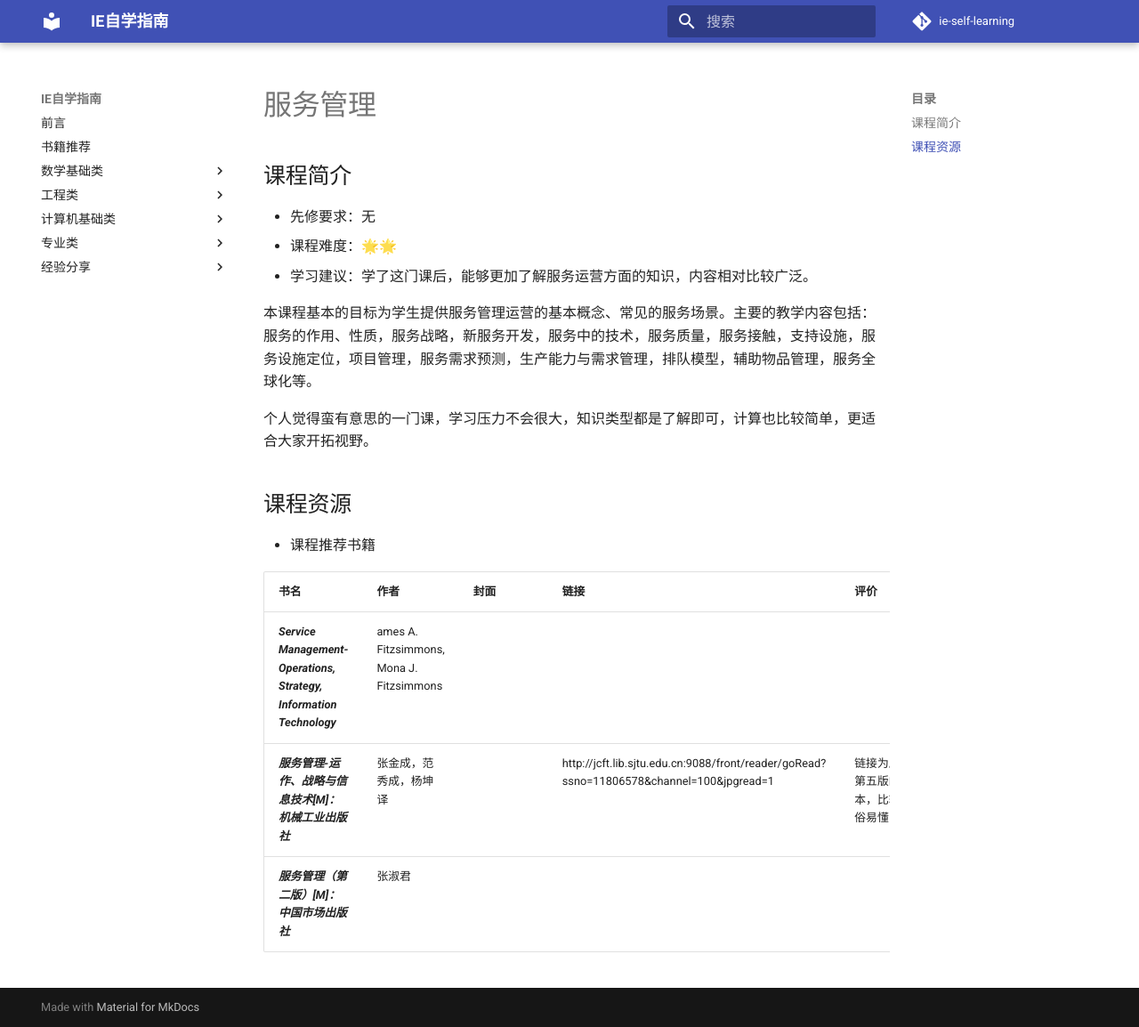
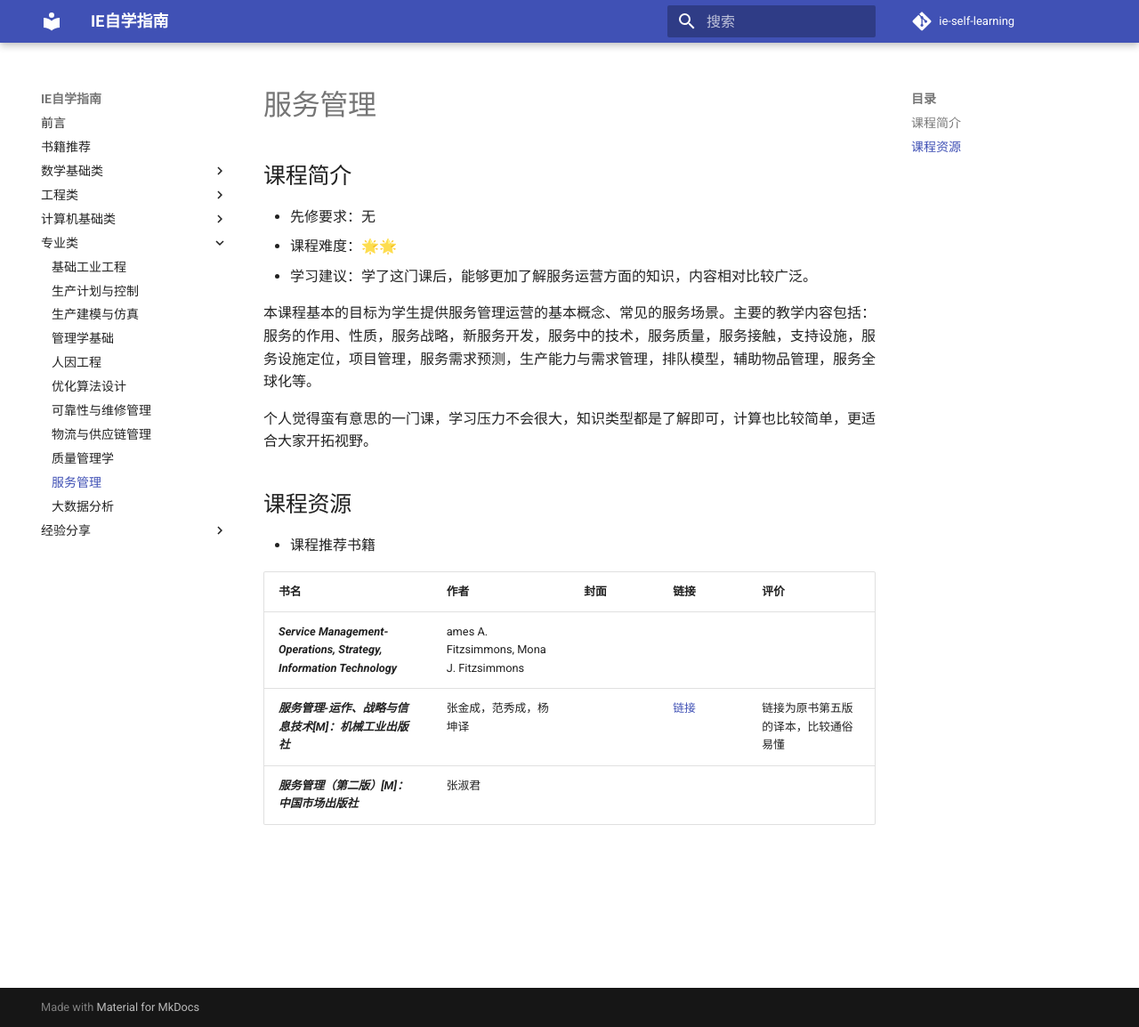
Before and after one commit to ceclin/ie-self-learning, an MkDocs documentation site: the page built from docs/专业类/服务管理.md, in a window 1280 px wide and 1154 px high. Shown: the whole window at 89% size. Built offline with MkDocs 1.6.1 and Material for MkDocs 9.7.7, drawn with Linux system fonts in a browser that asks for light colours; comment, search, counter and statistics services are not loaded.

Commit message:
5-18 last update (#38)

```diff
--- a/docs/专业类/服务管理.md
+++ b/docs/专业类/服务管理.md
@@ -15,5 +15,5 @@
   | 书名                                               | 作者                                                         | 封面                                                         | 链接                                                         | 评价                 |
   | -------------------------------------------------- | ------------------------------------------------------------ | ------------------------------------------------------------ | ------------------------------------------------------------ | -------------------- |
   | ***Service Management-Operations, Strategy, Information Technology*** | ames A. Fitzsimmons, Mona J. Fitzsimmons  | | |   |
-  | ***服务管理-运作、战略与信息技术[M]：机械工业出版社***                          |张金成，范秀成，杨坤译||http://jcft.lib.sjtu.edu.cn:9088/front/reader/goRead?ssno=11806578&channel=100&jpgread=1 | 链接为原书第五版的译本，比较通俗易懂 |
+  | ***服务管理-运作、战略与信息技术[M]：机械工业出版社***                          |张金成，范秀成，杨坤译||[链接](http://jcft.lib.sjtu.edu.cn:9088/front/reader/goRead?ssno=11806578&channel=100&jpgread=1) | 链接为原书第五版的译本，比较通俗易懂 |
   | ***服务管理（第二版）[M]：中国市场出版社***                      |张淑君| | |                      |
--- a/mkdocs.yml
+++ b/mkdocs.yml
@@ -39,6 +39,7 @@ nav:
       - 可靠性与维修管理: "专业类/可靠性与维修管理.md"
       - 物流与供应链管理: "专业类/物流与供应链/物流与供应链管理.md"
       - 质量管理学: "专业类/质量管理.md"
+      - 服务管理: "专业类/服务管理.md"
       - 大数据分析: "专业类/大数据分析.md"
   - 经验分享:
       - 学习经验: "经验分享/学习经验.md"
```
Also changed, not shown: docs/专业类/物流与供应链/物流与供应链管理.md (+1 -1 lines), docs/专业类/生产建模与仿真.md (+1 -1 lines).
